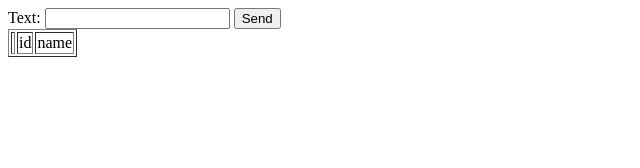
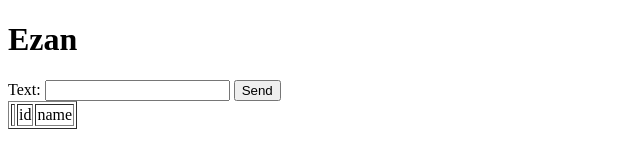
Before and after one commit to EzanAsif/Rust-Rocket-Cros-Origin, a plain HTML site: page html/index.html in a window 1280 px wide. Shown: the whole page, without its empty margins (0-640 px from the left). Drawn offline with nearby package versions, Linux system fonts and the light colour scheme.

Commit message:
Update index.html

```diff
--- a/html/index.html
+++ b/html/index.html
@@ -6,6 +6,7 @@
     <title>Document</title>
 </head>
 <body>
+    <h1>Ezan</h1>
    <label for="text">
        Text:
    </label>
```
